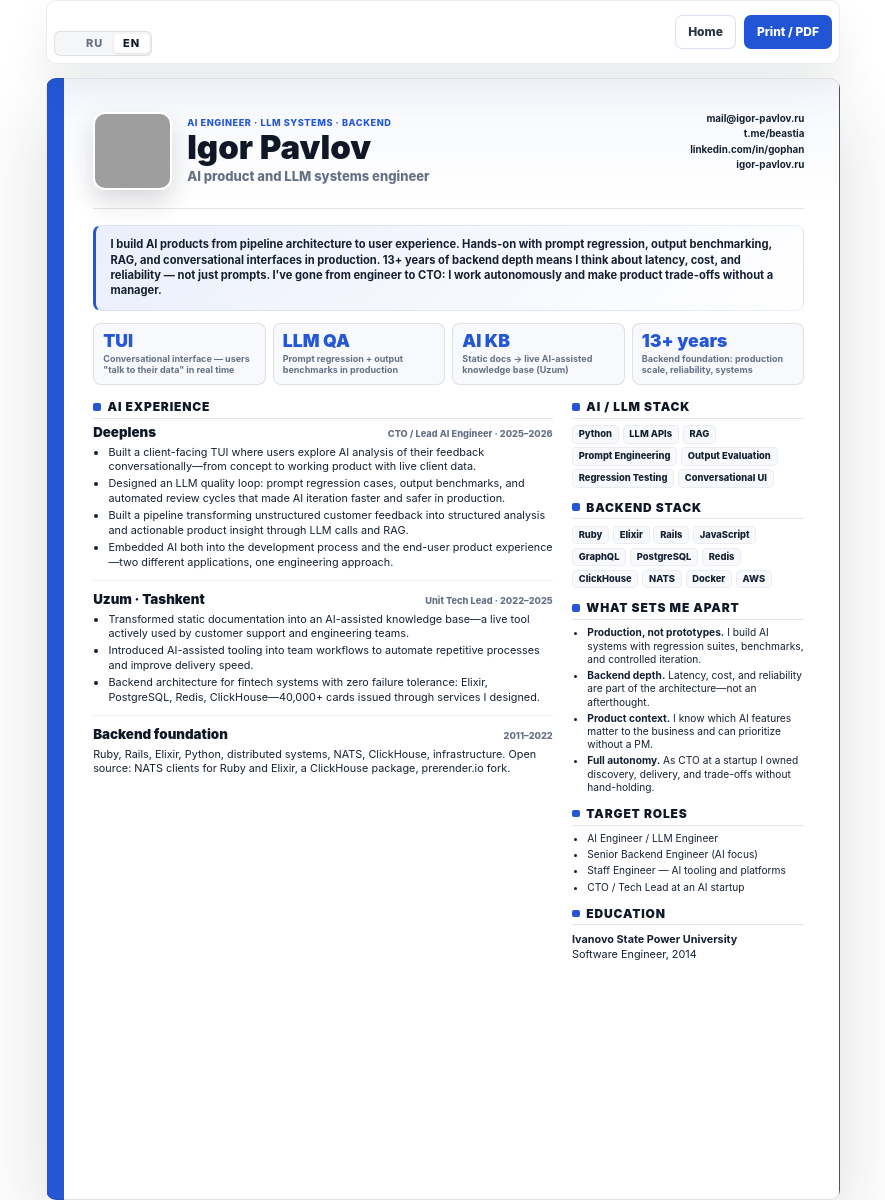
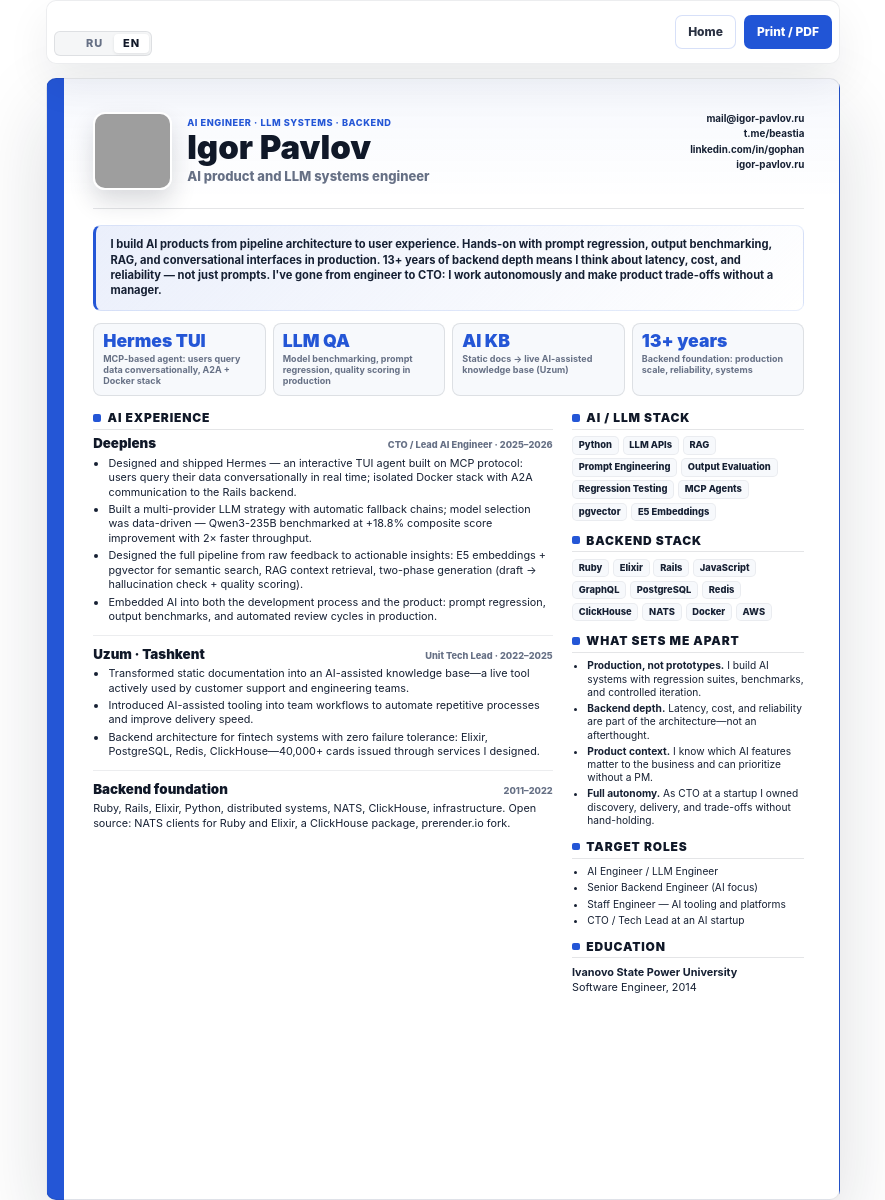
Before and after one commit to BEaStia/beastia.github.io, a Jekyll site: the page built from developer-resume-en.html, in a window 1280 px wide. Shown: the whole page, without its empty margins (197-1082 px from the left). Built offline with Jekyll 4.4.1, drawn with Linux system fonts in a browser that asks for light colours; grey boxes are pictures that could not be loaded.

Commit message:
Strengthen AI engineer resume with concrete Meadows technical specifics
Replaces generic descriptions with real implementation details from the
project: Hermes TUI on MCP protocol with A2A + Docker stack, Qwen3-235B
selected after benchmarking (+18.8% composite score, 2× faster), E5
embeddings + pgvector semantic search, two-phase generation with
hallucination check + quality scoring. Adds MCP Agents, pgvector, and
E5 Embeddings to AI/LLM stack chips.

Co-Authored-By: Claude Sonnet 4.6 <noreply@anthropic.com>

```diff
--- a/developer-resume-en.html
+++ b/developer-resume-en.html
@@ -47,8 +47,8 @@ permalink: /developer-resume-en/
     </section>
 
     <section class="resume-proof-grid" aria-label="Key proof points">
-      <div><strong>TUI</strong><span>Conversational interface — users "talk to their data" in real time</span></div>
-      <div><strong>LLM QA</strong><span>Prompt regression + output benchmarks in production</span></div>
+      <div><strong>Hermes TUI</strong><span>MCP-based agent: users query data conversationally, A2A + Docker stack</span></div>
+      <div><strong>LLM QA</strong><span>Model benchmarking, prompt regression, quality scoring in production</span></div>
       <div><strong>AI KB</strong><span>Static docs → live AI-assisted knowledge base (Uzum)</span></div>
       <div><strong>13+ years</strong><span>Backend foundation: production scale, reliability, systems</span></div>
     </section>
@@ -63,10 +63,10 @@ permalink: /developer-resume-en/
               <span>CTO / Lead AI Engineer · 2025–2026</span>
             </div>
             <ul>
-              <li>Built a client-facing TUI where users explore AI analysis of their feedback conversationally—from concept to working product with live client data.</li>
-              <li>Designed an LLM quality loop: prompt regression cases, output benchmarks, and automated review cycles that made AI iteration faster and safer in production.</li>
-              <li>Built a pipeline transforming unstructured customer feedback into structured analysis and actionable product insight through LLM calls and RAG.</li>
-              <li>Embedded AI both into the development process and the end-user product experience—two different applications, one engineering approach.</li>
+              <li>Designed and shipped Hermes — an interactive TUI agent built on MCP protocol: users query their data conversationally in real time; isolated Docker stack with A2A communication to the Rails backend.</li>
+              <li>Built a multi-provider LLM strategy with automatic fallback chains; model selection was data-driven — Qwen3-235B benchmarked at +18.8% composite score improvement with 2× faster throughput.</li>
+              <li>Designed the full pipeline from raw feedback to actionable insights: E5 embeddings + pgvector for semantic search, RAG context retrieval, two-phase generation (draft → hallucination check + quality scoring).</li>
+              <li>Embedded AI into both the development process and the product: prompt regression, output benchmarks, and automated review cycles in production.</li>
             </ul>
           </article>
           <article class="resume-role">
@@ -96,7 +96,8 @@ permalink: /developer-resume-en/
           <div class="resume-chip-list">
             <span>Python</span><span>LLM APIs</span><span>RAG</span>
             <span>Prompt Engineering</span><span>Output Evaluation</span>
-            <span>Regression Testing</span><span>Conversational UI</span>
+            <span>Regression Testing</span><span>MCP Agents</span>
+            <span>pgvector</span><span>E5 Embeddings</span>
           </div>
         </section>
 
```
Also changed, not shown: developer-resume.html (+8 -7 lines).
